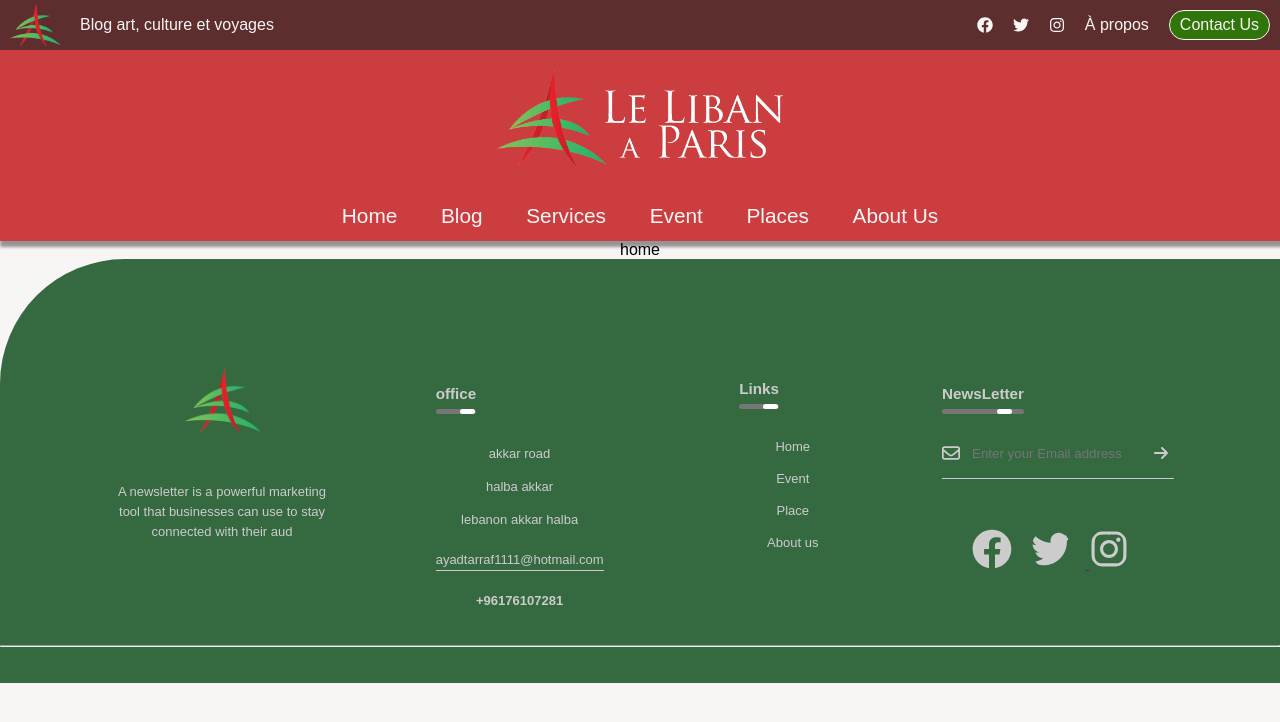
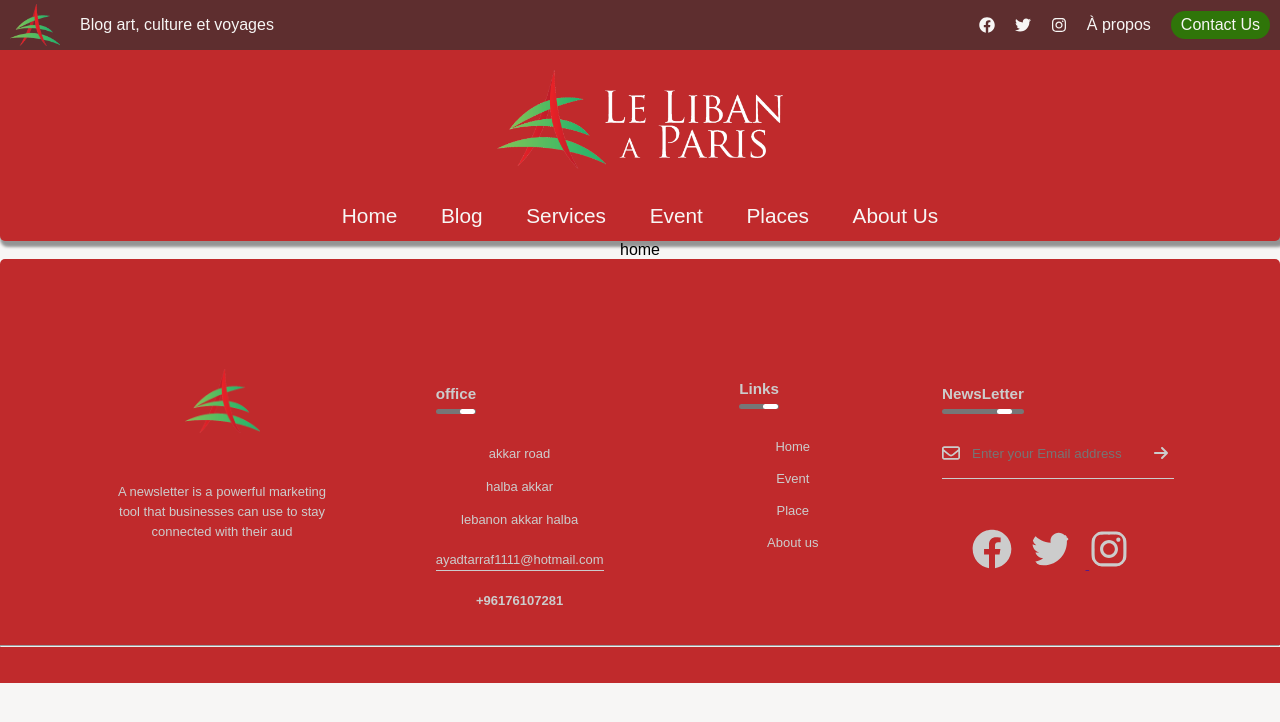
Before and after one commit to AWIKSARAH/Front-EndLiban-a-Paris, a React (Create React App) app: page / in a window 1280 px wide. Shown: the top 722 px of the page. Built offline with nearby package versions, Linux system fonts and the light colour scheme.

Commit message:
fixed contact button

```diff
--- a/src/App.css
+++ b/src/App.css
@@ -5,7 +5,7 @@
   font-family: 'Nunito', sans-serif;
 }
 :root{
-  --primary:#CC3D3F;
+  --primary:#c02a2c;
   --primary-derv:#5e2e2f;
   --secondary:#f7f6f5;
   --secondary-derv:#dbf7cc;
--- a/src/components/Footer/Footer.css
+++ b/src/components/Footer/Footer.css
@@ -1,9 +1,10 @@
 footer {
   width: 100%;
   bottom: 0;
-  background-color: #356940;
+  background-color: var(--primary);
   padding: 100px 0 30px;
-  border-top-left-radius: 125px;
+  border-top-right-radius: 5px;
+  border-top-left-radius: 5px;
   font-size: 13px;
   line-height: 20px;
 }
--- a/src/components/header/header.css
+++ b/src/components/header/header.css
@@ -5,6 +5,8 @@
   display: flex;
   align-items: center;
   flex-direction: column;
+  border-bottom-left-radius: 5px;
+  border-bottom-right-radius: 5px;
 }
 /* Top Header styling */
 
@@ -26,20 +28,6 @@
   gap: 20px;
 }
 
-.contact-us-button {
-  border-radius: 20px;
-  color: var(--secondary);
-  border: 1px solid var(--secondary);
-  background-color: var(--accent);
-  border-color: var(--secondary);
-  padding: 5px 10px;
-}
-.contact-us-button:hover {
-  cursor: pointer;
-  background-color: var(--accent-derv);
-  transform: scale(1.01);
-  transition: 0.3s ease-in-out;
-}
 .first-p-logo {
   color: var(--secondary);
 }
@@ -52,9 +40,23 @@
   text-decoration: none;
 }
 .navbar-social  a:hover {
-    color: var(--secondary-derv);
-    transform: scale(1.02);
-    transition: 0.3s ease-in-out;
+  color: var(--secondary-derv);
+  transform: scale(1.02);
+  transition: 0.3s ease-in-out;
+}
+.contact-us-button {
+  border-radius: 20px;
+  color: var(--secondary);
+  background-color: var(--accent);
+  padding: 5px 10px;
+  box-shadow: none;
+}
+.contact-us-button:hover {
+  cursor: pointer;
+  color:var(--accent);
+  box-shadow: -.5px .5px .5px .5px  #ffffff55;
+  background-color: var(--accent-derv);
+  transition: all 0.3s ease-in-out;
 }
 .first-p-logo {
   color: var(--secondary);
```
